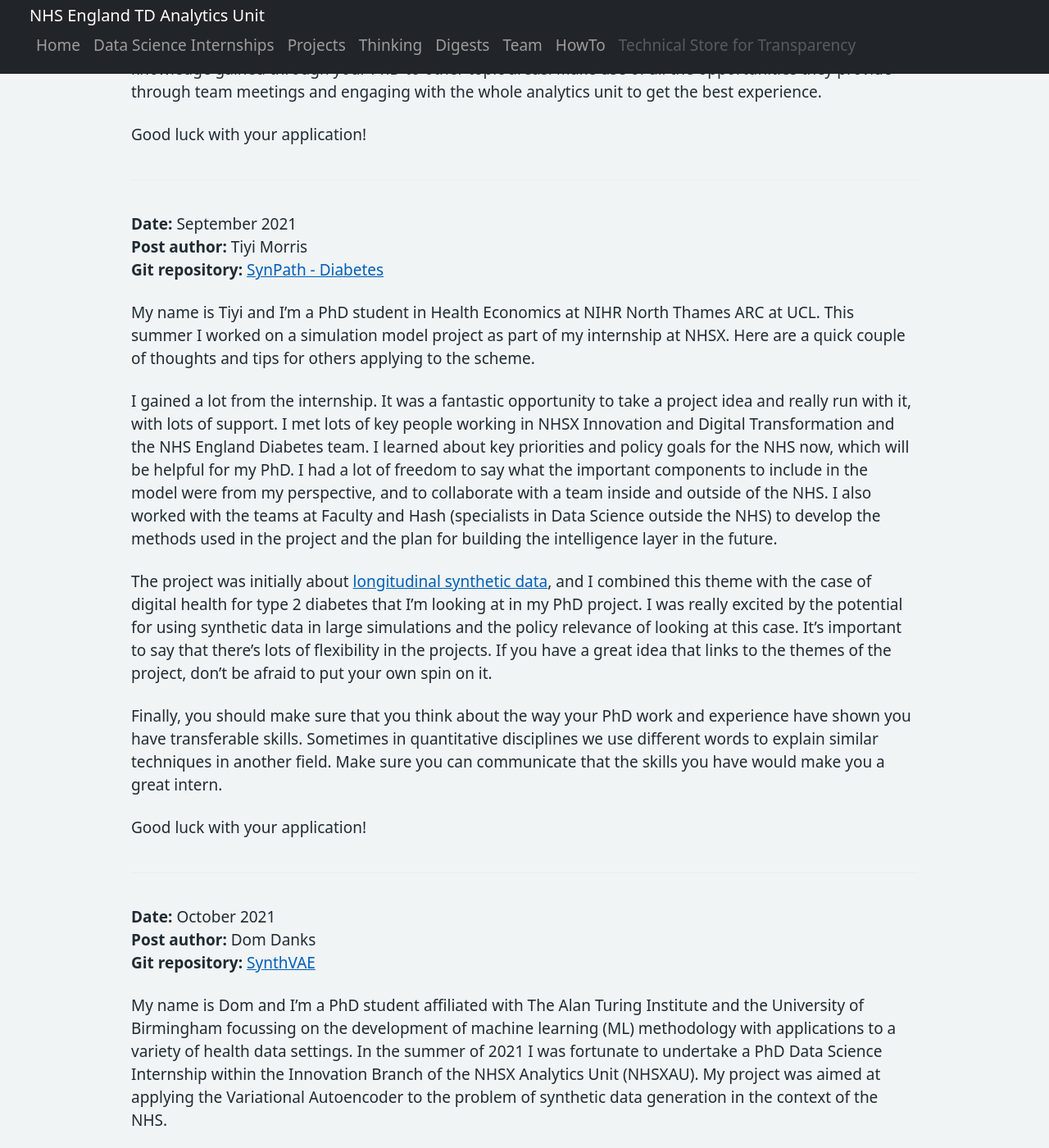
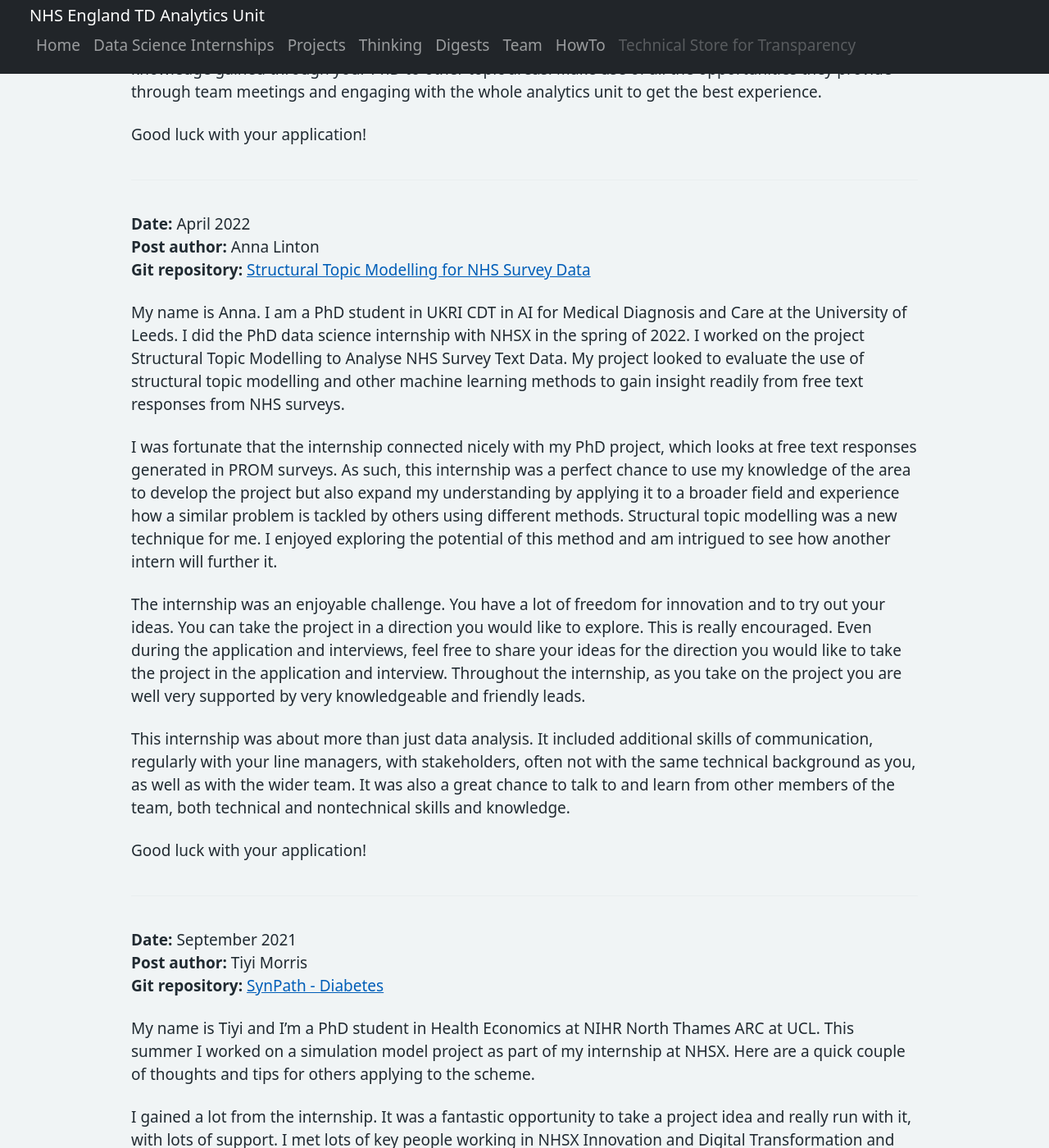
Before and after one commit to nhsx/AnalyticsUnit, a Jekyll site: the page built from content/thinking/DSInternWave1Experience.md, in a window 1280 px wide and 1400 px high, scrolled down 1386 px. Shown: the whole window at 82% size. Built offline with Jekyll 4.4.1, drawn with Linux system fonts in a browser that asks for light colours.

Commit message:
update to include Anna

```diff
--- a/content/thinking/DSInternWave1Experience.md
+++ b/content/thinking/DSInternWave1Experience.md
@@ -16,6 +18,23 @@ My name is Dave and I am a PhD student in healthcare data science at The Univers
 Briefly explaining our project, we were interested initially in improving the fidelity and privacy of the synthetic data that we generated. We desired a method to create data that retained important trends from the original set, however was privatised in such a way that information about patients in the original set could not be identified. Due to the flexible nature and independence provided by Jonny, he left me to take the project in my own unique direction. I introduced the idea of “de-biasing” datasets to SynthVAE. Bias and fairness is a key issue surrounding healthcare data and as synthetic data providers, we have an opportunity to break this trend by trying to mitigate any potential bias in the original training dataset. This project linked vaguely to my PhD in that, the methods used (deep generative models) were like the ones I have used in my research. However the modality was vastly different as most of my work has focused on imaging thus far. Privacy and fairness are also topics that have been of interest to me but unfortunately, I have not had opportunity to explore these. This internship gave me the perfect opportunity to simultaneously advance my knowledge in key PhD related areas, build knowledge in areas of interest that I may not otherwise get to experience and finally, shape the project to take it in the direction that I thought would provide the biggest benefit.
 
 My main motive for getting involved with the scheme was to experience the difference between working in a research environment compared to a more business style environment. I found this scheme was hugely beneficial to this and I would thoroughly recommend it to other PhD students. This internship will provide you with transferable skills both outside of your PhD, but also help build experience in applying the knowledge gained through your PhD to other topic areas. Make use of all the opportunities they provide through team meetings and engaging with the whole analytics unit to get the best experience.
+
+Good luck with your application!
+
+___
+
+
+**Date:** April 2022\\
+**Post author:** Anna Linton\\
+**Git repository:** [Structural Topic Modelling for NHS Survey Data](https://github.com/nhsx/stm-survey-text)
+
+My name is Anna. I am a PhD student in UKRI CDT in AI for Medical Diagnosis and Care at the University of Leeds. I did the PhD data science internship with NHSX in the spring of 2022. I worked on the project Structural Topic Modelling to Analyse NHS Survey Text Data. My project looked to evaluate the use of structural topic modelling and other machine learning methods to gain insight readily from free text responses from NHS surveys.
+
+I was fortunate that the internship connected nicely with my PhD project, which looks at free text responses generated in PROM surveys. As such, this internship was a perfect chance to use my knowledge of the area to develop the project but also expand my understanding by applying it to a broader field and experience how a similar problem is tackled by others using different methods. Structural topic modelling was a new technique for me. I enjoyed exploring the potential of this method and am intrigued to see how another intern will further it.
+
+The internship was an enjoyable challenge. You have a lot of freedom for innovation and to try out your ideas. You can take the project in a direction you would like to explore. This is really encouraged. Even during the application and interviews, feel free to share your ideas for the direction you would like to take the project in the application and interview. Throughout the internship, as you take on the project you are well very supported by very knowledgeable and friendly leads.
+
+This internship was about more than just data analysis. It included additional skills of communication, regularly with your line managers, with stakeholders, often not with the same technical background as you, as well as with the wider team. It was also a great chance to talk to and learn from other members of the team, both technical and nontechnical skills and knowledge.
 
 Good luck with your application!
 
```
Also changed, not shown: other parts of content/thinking/DSInternWave1Experience.md (+3 -1 lines).
